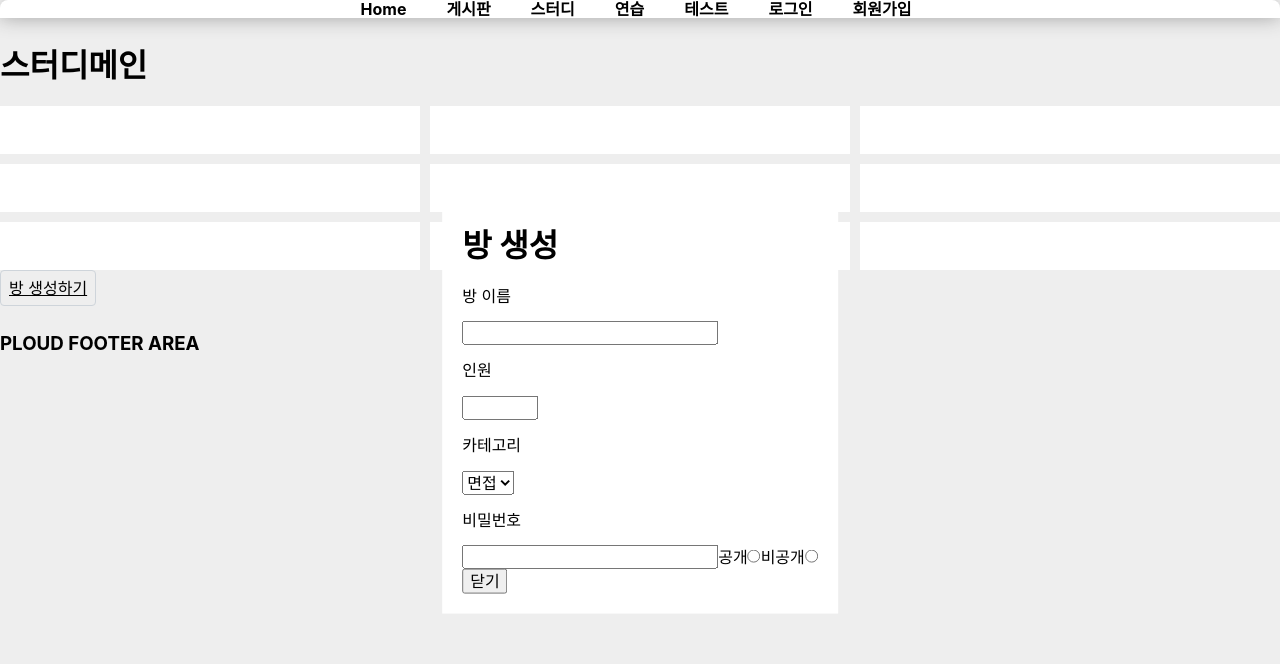
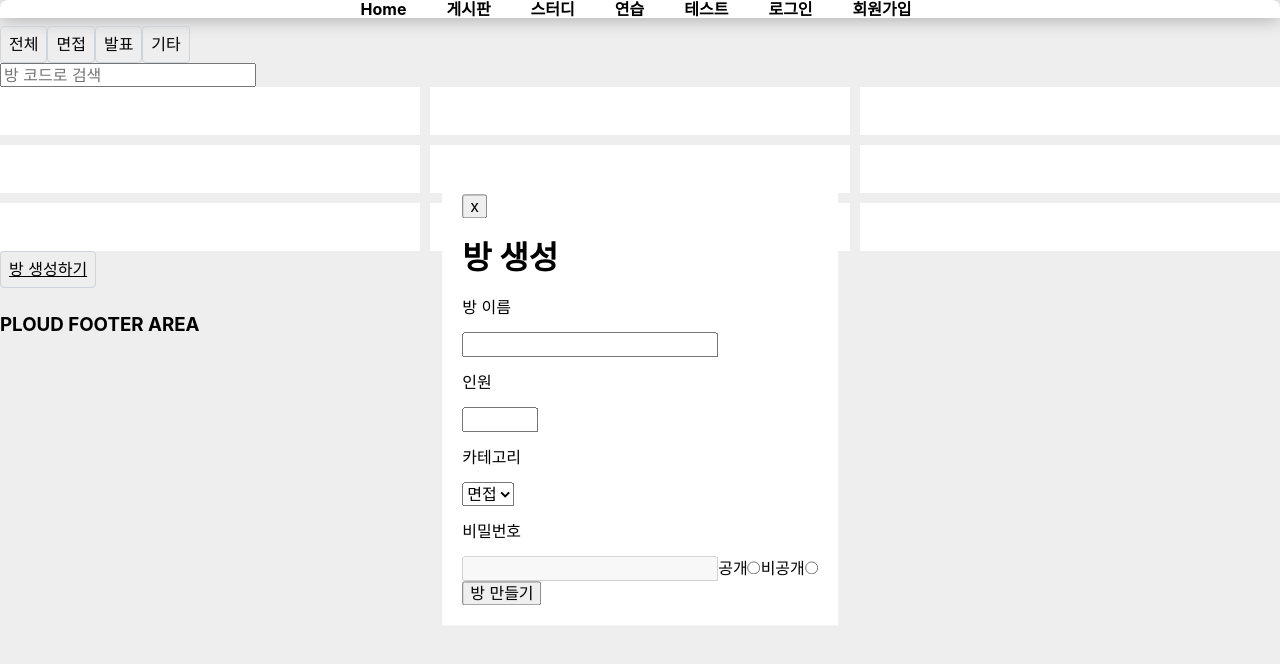
Before and after one commit to SeungjipLee/PLOUD, a React app in the folder FrontEnd/: page /study in a window 1280 px wide. Both pictures are taken after a click on the button "방 생성하기". Shown: the top 664 px of the page. Built offline with nearby package versions, Linux system fonts and the light colour scheme.

Commit message:
WIP 스터디 페이지 작업중 #325

```diff
--- a/FrontEnd/src/components/Modal.jsx
+++ b/FrontEnd/src/components/Modal.jsx
@@ -1,4 +1,4 @@
-function Modal({ title, children, onClose }) {
+function Modal({ title, children, onClose, buttonName }) {
   return (
     <div>
       <div
@@ -12,9 +12,10 @@ function Modal({ title, children, onClose }) {
           zIndex: 1000,
         }}
       >
+        <button onClick={onClose}>x</button>
         <h1>{title}</h1>
         {children}
-        <button onClick={onClose}>닫기</button>
+        <button>{buttonName}</button>
       </div>
     </div>
   );
--- a/FrontEnd/src/pages/StudyPage/CreateForm.jsx
+++ b/FrontEnd/src/pages/StudyPage/CreateForm.jsx
@@ -3,23 +3,30 @@ import { useSelector } from "react-redux";
 
 const CreateForm = () => {
   const [formData, setFormData] = useState({
-    roomName: "",
-    numberOfPeople: 0,
-    category: "",
-    password: "",
-    isSecret: false,
+    roomName: undefined,
+    numberOfPeople: undefined,
+    category: undefined,
+    password: undefined,
   });
   const token = useSelector((state) => state.userReducer.token.accessToken);
-  const [FSD, setFSD] = useState(undefined)
+  const [FSD, setFSD] = useState(undefined);
+  const [isSecret, setIsSecret] = useState(false)
+
+  const handleClick = (e) => {
+    console.log("event", e.target.value)
+    setIsSecret(e.target.value == "true" ? true : false)
+    console.log("state", isSecret)
+  }
 
   const handleSubmit = (e) => {
     e.preventDefault();
     // 방 생성 엑시오스 요청보내기
-    setFSD(e)
-
+    setFSD(e);
   };
 
   const handleChange = (e) => {
+    console.log(e);
+    console.log(formData.isSecret)
     setFormData({ ...formData, [e.target.name]: e.target.value });
   };
 
@@ -52,20 +59,44 @@ const CreateForm = () => {
             <option>발표</option>
           </select>
         </label>
+
         <label htmlFor="password">
           <p>비밀번호</p>
+          {isSecret && (
             <input
               type="password"
               id="password"
               value={formData.password}
               onChange={handleChange}
             />
+          )}
+          {!isSecret && (
+            <input
+              type="password"
+              id="password"
+              value={formData.password}
+              onChange={handleChange}
+              disabled
+            />
+          )}
         </label>
 
         <label htmlFor="public">공개</label>
-        <input type="radio" name="isSecret" id="public" value="false" onChange={handleChange} />
+        <input
+          type="radio"
+          name="isSecret"
+          id="public"
+          value="false"
+          onClick={handleClick}
+        />
         <label htmlFor="private">비공개</label>
-        <input type="radio" name="isSecret" id="private" value="true" onChange={handleChange} />
+        <input
+          type="radio"
+          name="isSecret"
+          id="private"
+          value="true"
+          onClick={handleClick}
+        />
       </form>
       {FSD}
     </>
--- a/FrontEnd/src/pages/StudyPage/index.jsx
+++ b/FrontEnd/src/pages/StudyPage/index.jsx
@@ -11,13 +11,22 @@ const StudyPage = () => {
   const [modal, setModal] = useState(false);
 
   const changeModalState = () => {
-    setModal(!modal)
-  }
+    setModal(!modal);
+  };
 
   return (
     <div className="Study">
       <Page header={<Navbar />} footer={<Footer />}>
-        <h1>스터디메인</h1>
+        <div>
+          <div>
+            <Button>전체</Button>
+            <Button>면접</Button>
+            <Button>발표</Button>
+            <Button>기타</Button>
+          </div>
+          <input type="text" placeholder="방 코드로 검색" />
+        </div>
+
         <div className="grid">
           {[...Array(9)].map((_, index) => (
             <Card key={index}>Card {index + 1}</Card>
@@ -25,11 +34,22 @@ const StudyPage = () => {
         </div>
         <Button onClick={changeModalState}>방 생성하기</Button>
         {modal && (
-          <Modal title="방 생성" onClose={changeModalState}>
+          <Modal
+            title="방 생성"
+            onClose={changeModalState}
+            buttonName="방 만들기"
+          >
             <CreateForm />
           </Modal>
         )}
-
+        {/* <div class="pagination">
+          <button onClick={currentPage > 1 ? currentPage-- : null}>
+            Previous
+          </button>
+          <button onClick={currentPage < maxPage ? currentPage++ : null}>
+            Next
+          </button>
+        </div> */}
       </Page>
     </div>
   );
```
Also changed, not shown: 1 other file (tests, documents, lock files or other folders). Lines whose indentation alone changed are shown as unchanged.
